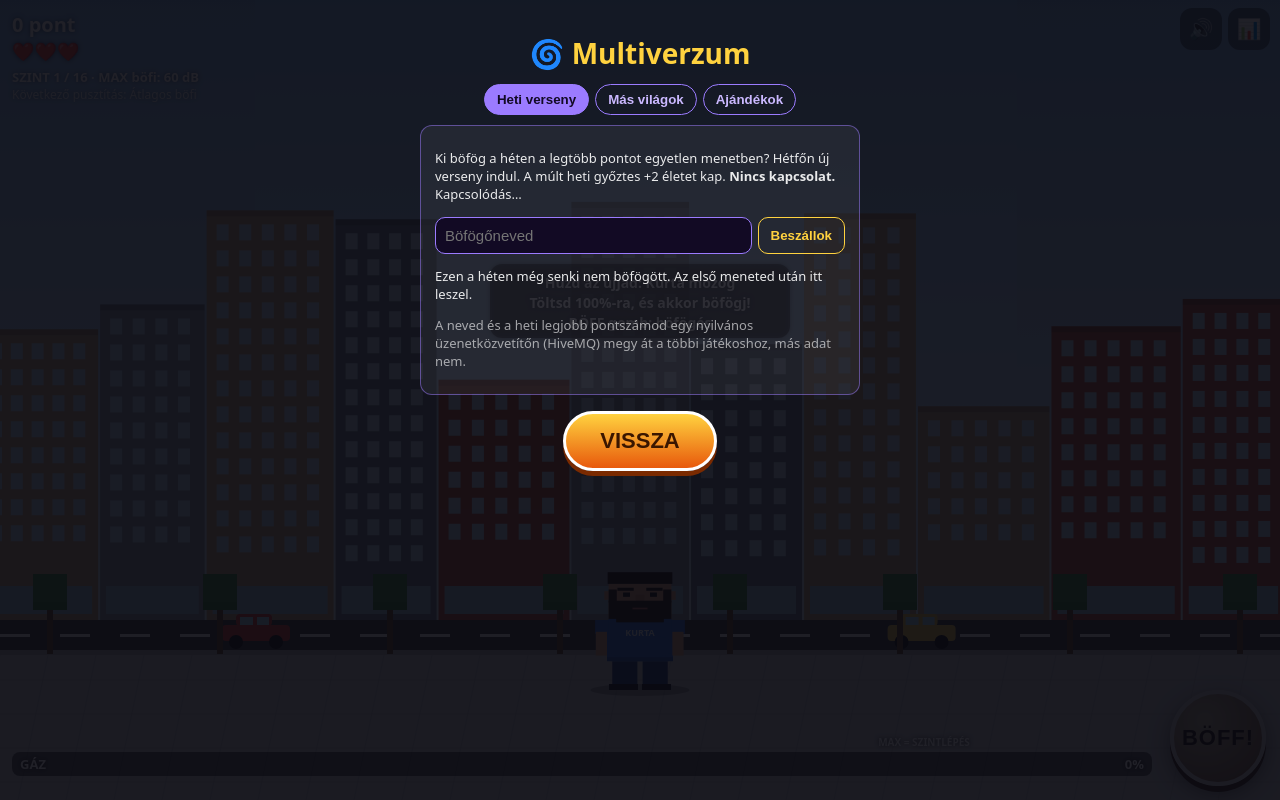
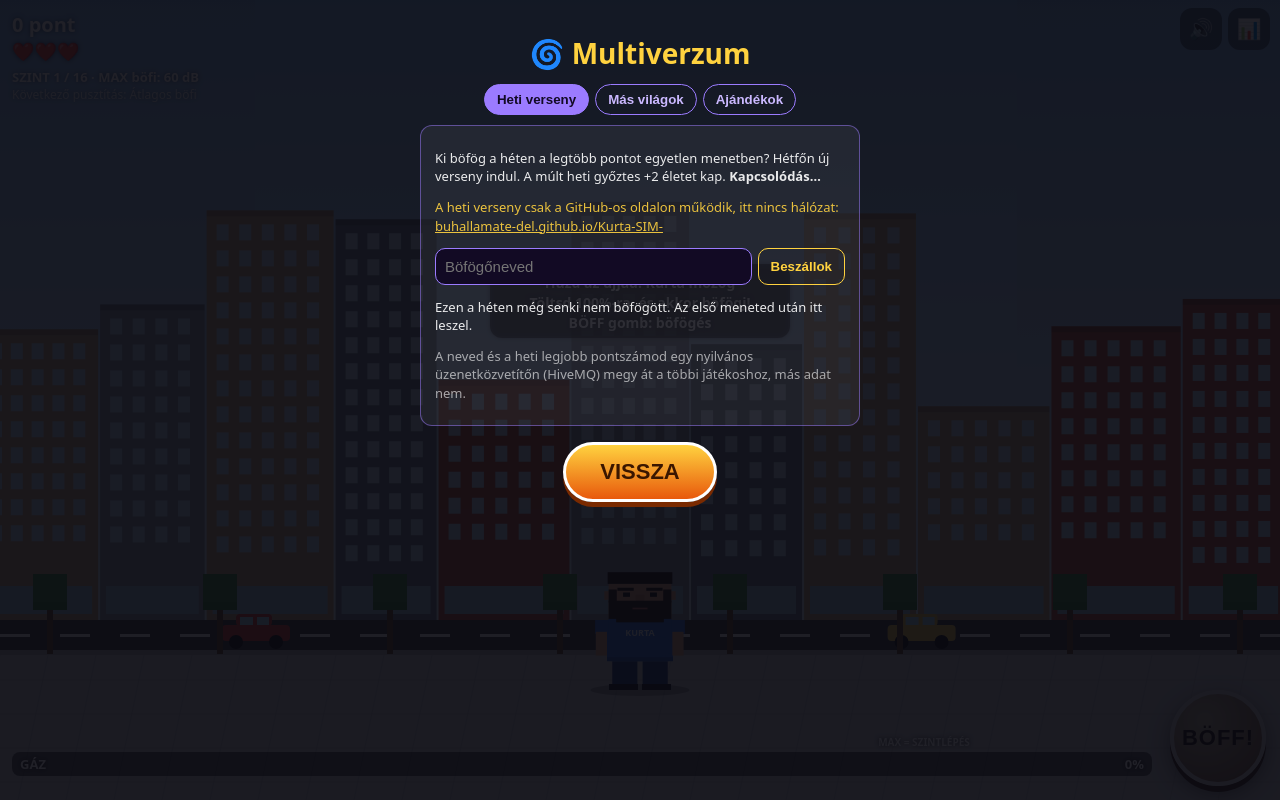
Before and after one commit to buhallamate-del/Kurta-SIM-, a plain HTML site: page index.html in a window 1280 px wide. Both pictures are taken after a click on the button "🌀 MULTIVERZUM". Drawn offline with Linux system fonts and the light colour scheme; animation ran at ten frames a second.

Commit message:
Heti verseny: érthetőbb kapcsolatállapot
Kapcsolódás közben „Kapcsolódás…” látszik, nem „Nincs kapcsolat”; a GitHub-oldalon kívül
(pl. claude.ai) megmondja, hogy a verseny csak a GitHub-os oldalon megy, és linkeli.

Co-Authored-By: Claude Opus 5.5 <noreply@anthropic.com>
Claude-Session: https://claude.ai/code/session_01Atfa87HFNqsR7mcVFg1uG6

```diff
--- a/index.html
+++ b/index.html
@@ -613,7 +613,7 @@ function showMulti(lap){
  mvLap=lap||'verseny';ov.classList.remove('hidden');const n=univ.get();
  let h='<h2>🌀 Multiverzum</h2><div class="tabs">'+[['verseny','Heti verseny'],['vilag','Más világok'],['aj','Ajándékok']].map(([k,t])=>'<button data-mv="'+k+'" class="'+(mvLap===k?'on':'')+'">'+t+'</button>').join('')+'</div>';
  if(mvLap==='verseny'){const R=VS.rangsor(),hely=R.findIndex(x=>x.en)+1;
-  h+='<div class="card"><p class="kicsi">Ki böfög a héten a legtöbb pontot egyetlen menetben? Hétfőn új verseny indul. A múlt heti győztes +2 életet kap. <b>'+(VS.be?(VS.fent()+1)+' játékos van fent.':'Nincs kapcsolat.')+'</b>'+(VS.uz?' '+esc(VS.uz):'')+'</p>';
+  h+='<div class="card"><p class="kicsi">Ki böfög a héten a legtöbb pontot egyetlen menetben? Hétfőn új verseny indul. A múlt heti győztes +2 életet kap. <b>'+(VS.be?(VS.fent()+1)+' játékos van fent.':VS.uz==='Kapcsolódás…'?'Kapcsolódás…':'Nincs kapcsolat.')+'</b>'+(VS.uz&&VS.uz!=='Kapcsolódás…'?' '+esc(VS.uz):'')+'</p>'+(!VS.be&&!/github\.io$/.test(location.hostname)?'<p class="kicsi" style="color:#ffd23f">A heti verseny csak a GitHub-os oldalon működik, itt nincs hálózat: <a style="color:#ffd23f" href="https://buhallamate-del.github.io/Kurta-SIM-/" target="_blank" rel="noopener">buhallamate-del.github.io/Kurta-SIM-</a></p>':'');
   if(!VS.nev())h+='<div class="row"><input id="vsNev" maxlength="24" placeholder="Böfögőneved"><button id="vsOk">Beszállok</button></div>';
   h+=R.length?'<table><tr><td>#</td><td>Böfögő</td><td>Pont</td></tr>'+R.slice(0,10).map((x,i)=>'<tr'+(x.en?' style="color:#ffd23f"':'')+'><td>'+(i+1)+'</td><td>'+esc(x.nev)+(x.en?' (te)':'')+(VS.jelen[x.id]&&!x.en?' · fent':'')+'<br><span class="kicsi">'+(+x.v.db||0)+' dB</span></td><td>'+(+x.v.p||0).toLocaleString('hu-HU')+'</td></tr>').join('')+'</table>':'<p class="kicsi">Ezen a héten még senki nem böfögött. Az első meneted után itt leszel.</p>';
   if(hely&&R.length>1)h+='<p class="kicsi">Most a <b>'+hely+'.</b> vagy '+R.length+' böfögő közül.</p>';
```
